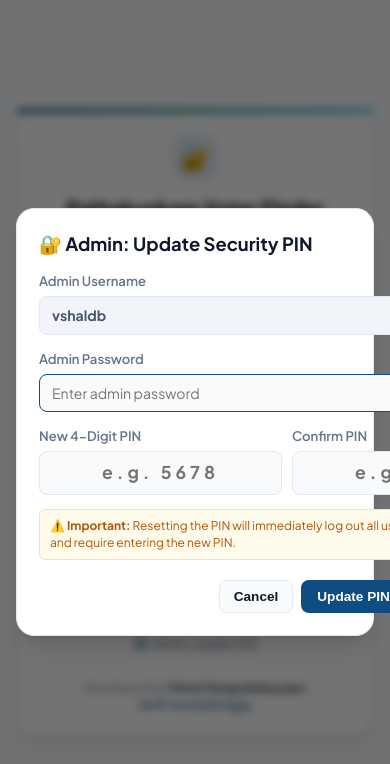
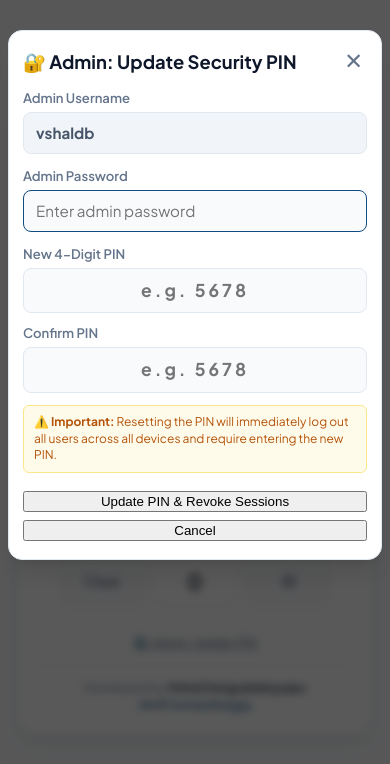
Before and after one commit to vshaldb/Pathakunkam-Vote-Finder, a plain HTML site: page index.html in a window 390 px wide. Both pictures are taken after a click on the button "⚙️ Admin: Update PIN". Shown: the top 764 px of the page. Drawn offline with Linux system fonts and the light colour scheme.

Commit message:
Make header naturally scrollable and fix mobile modal overflow

```diff
--- a/index.html
+++ b/index.html
@@ -369,9 +369,7 @@ body::before {
 header.app-header {
   background: var(--surface);
   border-bottom: 1px solid var(--line);
-  position: sticky;
-  top: env(safe-area-inset-top, 0px);
-  z-index: 50;
+  position: relative;
   box-shadow: 0 2px 8px rgba(0,0,0,0.03);
 }
 
@@ -973,34 +971,54 @@ footer.app-footer strong {
 }
 
 /* Modal Overlay & Card System */
+
+/* =========================================================
+   FLUID MODAL SYSTEM (Touch-scrolling, Auto-sizing, Mobile-first)
+   ========================================================= */
 .modal-overlay {
   position: fixed;
   inset: 0;
   z-index: 100000;
-  background: rgba(0, 0, 0, 0.55);
+  background: rgba(0, 0, 0, 0.65);
   display: flex;
   align-items: center;
   justify-content: center;
-  padding: 16px;
+  padding: 16px 12px;
+  overflow-y: auto;
+  -webkit-overflow-scrolling: touch;
   backdrop-filter: blur(4px);
+  box-sizing: border-box;
 }
 
 .modal-card {
   width: 100%;
   max-width: 440px;
+  box-sizing: border-box;
+  margin: auto;
   background: var(--surface);
   border: 1px solid var(--line);
   border-radius: 18px;
-  padding: 22px;
+  padding: 22px 18px;
   box-shadow: 0 20px 25px -5px rgba(0, 0, 0, 0.1), 0 8px 10px -6px rgba(0, 0, 0, 0.1);
   display: grid;
-  gap: 14px;
+  gap: 12px;
   text-align: left;
+}
+
+.modal-card h3 {
+  margin: 0;
+  font-size: 1.15rem;
+  color: var(--fg);
+  display: flex;
+  align-items: center;
+  gap: 8px;
 }
 
 .modal-field {
   display: grid;
-  gap: 6px;
+  gap: 5px;
+  width: 100%;
+  box-sizing: border-box;
 }
 
 .modal-field label {
@@ -1010,9 +1028,12 @@ footer.app-footer strong {
 }
 
 .modal-field input {
+  width: 100%;
+  box-sizing: border-box;
+  min-width: 0;
   font: inherit;
-  font-size: 0.88rem;
-  padding: 8px 12px;
+  font-size: 0.95rem;
+  padding: 9px 12px;
   border: 1.5px solid var(--line);
   border-radius: 8px;
   background: var(--bg);
@@ -1025,37 +1046,51 @@ footer.app-footer strong {
   border-color: var(--primary);
 }
 
+.pin-inputs-grid {
+  display: grid;
+  grid-template-columns: 1fr 1fr;
+  gap: 10px;
+  width: 100%;
+  box-sizing: border-box;
+}
+
 .modal-btns {
   display: flex;
   gap: 10px;
   margin-top: 6px;
-}
-
-.btn-primary {
-  background: var(--primary);
-  color: #fff;
-  border: none;
-  padding: 9px 16px;
-  border-radius: 8px;
-  font-size: 0.85rem;
-  font-weight: 700;
-  cursor: pointer;
-}
-
-.btn-primary:hover {
-  background: var(--primary-hover);
-}
-
-.btn-secondary {
-  background: var(--bg);
-  color: var(--fg);
-  border: 1px solid var(--line);
-  padding: 8px 14px;
-  border-radius: 8px;
-  font-size: 0.85rem;
-  font-weight: 600;
-  cursor: pointer;
-}
+  flex-wrap: wrap;
+}
+
+.modal-btns button {
+  flex: 1;
+  min-width: 120px;
+}
+
+@media (max-width: 480px) {
+  .modal-overlay {
+    padding: 10px 8px;
+    align-items: flex-start;
+  }
+  .modal-card {
+    padding: 18px 14px;
+    border-radius: 14px;
+    margin-top: 20px;
+    margin-bottom: 20px;
+    max-width: 100%;
+  }
+  .pin-inputs-grid {
+    grid-template-columns: 1fr; /* Stacks vertically on small screens */
+    gap: 10px;
+  }
+  .modal-btns {
+    flex-direction: column-reverse;
+  }
+  .modal-btns button {
+    width: 100%;
+  }
+}
+
+
 
 </style>
 </head>
@@ -1130,14 +1165,14 @@ footer.app-footer strong {
       <input type="password" id="admin-password-input" placeholder="Enter admin password" autocomplete="current-password">
     </div>
 
-    <div style="display:grid;grid-template-columns:1fr 1fr;gap:10px;">
+    <div class="pin-inputs-grid">
       <div class="modal-field">
         <label for="new-pin-input">New 4-Digit PIN</label>
-        <input type="password" id="new-pin-input" maxlength="4" pattern="[0-9]*" inputmode="numeric" placeholder="e.g. 5678" style="text-align:center;letter-spacing:4px;font-weight:700;font-size:1.1rem;">
+        <input type="password" id="new-pin-input" maxlength="4" pattern="[0-9]*" inputmode="numeric" placeholder="e.g. 5678" style="text-align:center;letter-spacing:3px;font-weight:700;font-size:1.1rem;">
       </div>
       <div class="modal-field">
         <label for="confirm-pin-input">Confirm PIN</label>
-        <input type="password" id="confirm-pin-input" maxlength="4" pattern="[0-9]*" inputmode="numeric" placeholder="e.g. 5678" style="text-align:center;letter-spacing:4px;font-weight:700;font-size:1.1rem;">
+        <input type="password" id="confirm-pin-input" maxlength="4" pattern="[0-9]*" inputmode="numeric" placeholder="e.g. 5678" style="text-align:center;letter-spacing:3px;font-weight:700;font-size:1.1rem;">
       </div>
     </div>
 
@@ -1201,7 +1236,6 @@ footer.app-footer strong {
         <option value="house">Sort: House No.</option>
         <option value="age">Sort: Age</option>
       </select>
-      <label class="ctrl-toggle"><input type="checkbox" id="review"> Check list only</label>
       <button class="ctrl-btn" id="header-admin-pin-btn" title="Admin: Update PIN" style="padding:6px 12px;border-radius:8px;font-size:0.8rem;cursor:pointer;background:var(--bg);border:1px solid var(--line);color:var(--fg);font-weight:600;">⚙️ Change PIN</button>
       <button class="ctrl-btn" id="header-lock-btn" title="Lock Portal" style="padding:6px 10px;border-radius:8px;font-size:0.8rem;cursor:pointer;background:var(--bg);border:1px solid var(--line);color:var(--fg);font-weight:600;">🔒 Lock</button>
     </div>
@@ -1738,7 +1772,7 @@ function filter() {
   const g = $("gender").value;
   const a = $("age").value;
   const s = $("sort").value;
-  const rev = $("review").checked;
+
 
   const out = [];
 
@@ -1747,7 +1781,7 @@ function filter() {
     if (ward !== null && v.ward !== Number(ward)) continue;
     if (house && (v.ward + "|" + v._h) !== house.key) continue;
     if (g && v.gender !== g) continue;
-    if (rev && (!v.review || !v.review.length)) continue;
+
 
     if (a) {
       const age = v.age;
@@ -1843,7 +1877,7 @@ function render(reset) {
 let t;
 $("q").addEventListener("input", () => { clearTimeout(t); t = setTimeout(() => render(true), 120); });
 $("clearq").addEventListener("click", () => { $("q").value = ""; $("clearq").style.display = "none"; $("q").focus(); render(true); });
-["gender", "age", "sort", "review"].forEach(id => $(id).addEventListener("change", () => render(true)));
+["gender", "age", "sort"].forEach(id => $(id).addEventListener("change", () => render(true)));
 $("wards").addEventListener("click", e => {
   const b = e.target.closest(".ward-btn"); if (!b) return;
   ward = b.dataset.w; house = null; wardsUI(); render(true);
```
Also changed, not shown: party.html (+73 -16 lines).
